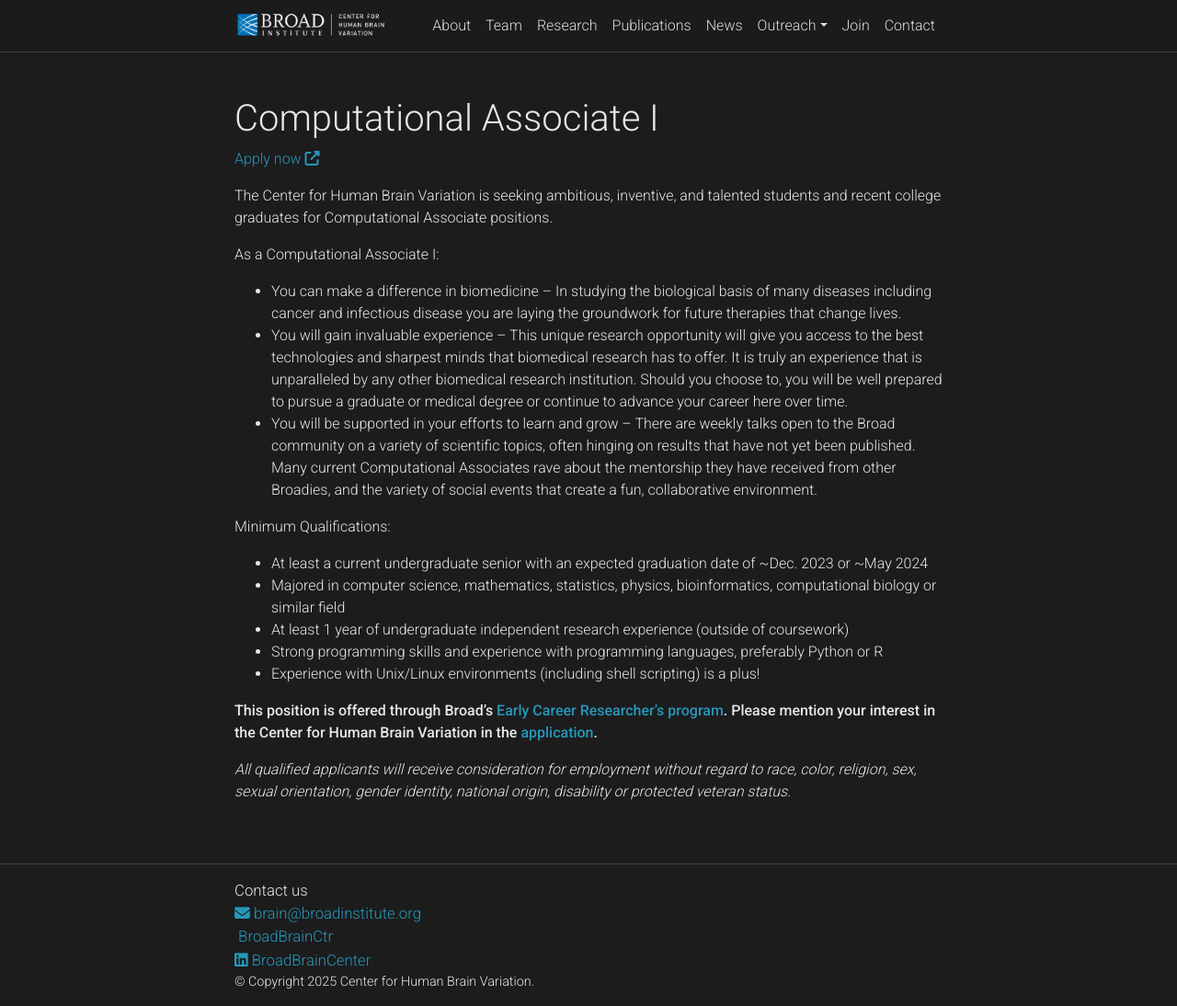
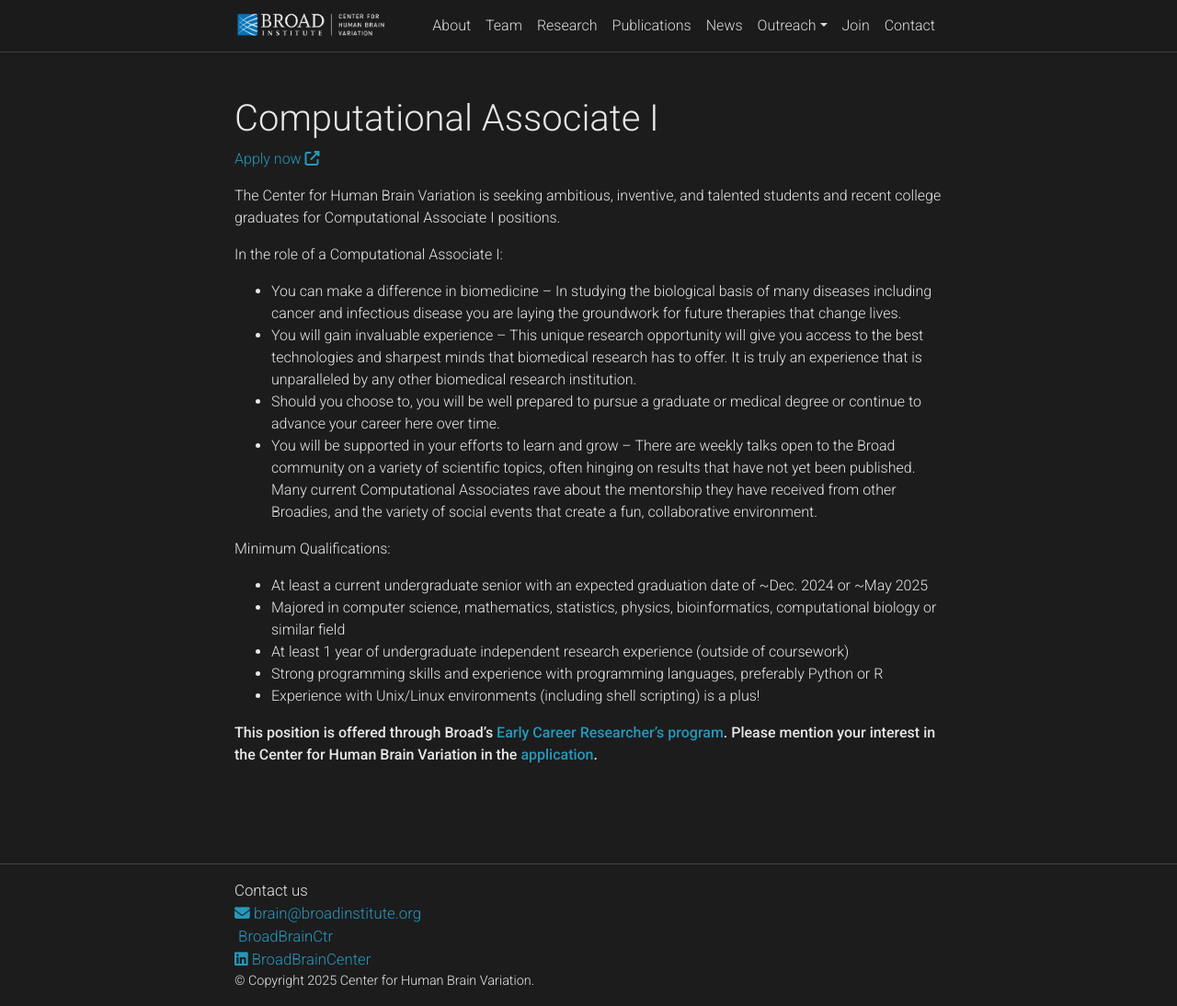
Before and after one commit to broadinstitute/chbv, a Jekyll site: the page built from _jobs/early_career_researchers.ca1.md, in a window 1280 px wide and 1094 px high. Shown: the whole window at 92% size. Built offline with Jekyll 4.4.1, drawn with Linux system fonts in a browser that asks for light colours; full-size pictures stand in for the smaller copies a plugin makes; comment, search, counter and statistics services are not loaded; a style sheet for code colours, icons or effects is not loaded.

Commit message:
Update job postings

```diff
--- a/_jobs/early_career_researchers.ca1.md
+++ b/_jobs/early_career_researchers.ca1.md
@@ -3,26 +3,24 @@
 title: Computational Associate I
 img: assets/img/computational_scientist.jpg
 importance: 2
-category: Closed positions
+category: Open positions
 ---
 
-<a href="https://broadinstitute.wd1.myworkdayjobs.com/broad_institute/job/Early-Career-Researchers---Computational-Associate-I--Broad-wide-openings_38028/apply">Apply now <i class="fas fa-external-link-alt"></i></a>
+<a href="https://broadinstitute.avature.net/en_US/careers/JobDetail/Early-Career-Researchers-Computational-Associate-I-Broad-wide-openings/18857">Apply now <i class="fas fa-external-link-alt"></i></a>
 
-The Center for Human Brain Variation is seeking ambitious, inventive, and talented students and recent college graduates for Computational Associate positions.
+The Center for Human Brain Variation is seeking ambitious, inventive, and talented students and recent college graduates for Computational Associate I positions.
 
-As a Computational Associate I:
+In the role of a Computational Associate I:
 - You can make a difference in biomedicine – In studying the biological basis of many diseases including cancer and infectious disease you are laying the groundwork for future therapies that change lives.
-- You will gain invaluable experience – This unique research opportunity will give you access to the best technologies and sharpest minds that biomedical research has to offer. It is truly an experience that is unparalleled by any other biomedical research institution. Should you choose to, you will be well prepared to pursue a graduate or medical degree or continue to advance your career here over time.
-- You will be supported in your efforts to learn and grow – There are weekly talks open to the Broad community on a variety of scientific topics, often hinging on results that have not yet been published. Many current Computational Associates rave about the mentorship they have received from other Broadies, and the variety of social events that create a fun, collaborative environment.
+- You will gain invaluable experience -- This unique research opportunity will give you access to the best technologies and sharpest minds that biomedical research has to offer. It is truly an experience that is unparalleled by any other biomedical research institution.
+- Should you choose to, you will be well prepared to pursue a graduate or medical degree or continue to advance your career here over time.
+- You will be supported in your efforts to learn and grow -- There are weekly talks open to the Broad community on a variety of scientific topics, often hinging on results that have not yet been published. Many current Computational Associates rave about the mentorship they have received from other Broadies, and the variety of social events that create a fun, collaborative environment.
 
 Minimum Qualifications:
-
-- At least a current undergraduate senior with an expected graduation date of ~Dec. 2023 or ~May 2024
+- At least a current undergraduate senior with an expected graduation date of ~Dec. 2024 or ~May 2025
 - Majored in computer science, mathematics, statistics, physics, bioinformatics, computational biology or similar field
 - At least 1 year of undergraduate independent research experience (outside of coursework)
 - Strong programming skills and experience with programming languages, preferably Python or R
 - Experience with Unix/Linux environments (including shell scripting) is a plus!
 
-**This position is offered through Broad’s [Early Career Researcher’s program](https://www.broadinstitute.org/careers/recent-grads).  Please mention your interest in the Center for Human Brain Variation in the [application](https://broadinstitute.wd1.myworkdayjobs.com/broad_institute/job/Early-Career-Researchers---Computational-Associate-I--Broad-wide-openings_38028/apply).**
-
-*All qualified applicants will receive consideration for employment without regard to race, color, religion, sex, sexual orientation, gender identity, national origin, disability or protected veteran status.*
+**This position is offered through Broad’s [Early Career Researcher’s program](https://www.broadinstitute.org/careers/recent-grads).  Please mention your interest in the Center for Human Brain Variation in the [application](https://broadinstitute.avature.net/en_US/careers/JobDetail/Early-Career-Researchers-Computational-Associate-I-Broad-wide-openings/18857).**
```
Also changed, not shown: _jobs/bsrp_2025.md (+1 -1 lines), _jobs/co_op_program.md (+1 -1 lines), _jobs/early_career_researchers.ra1.md (+8 -10 lines).
